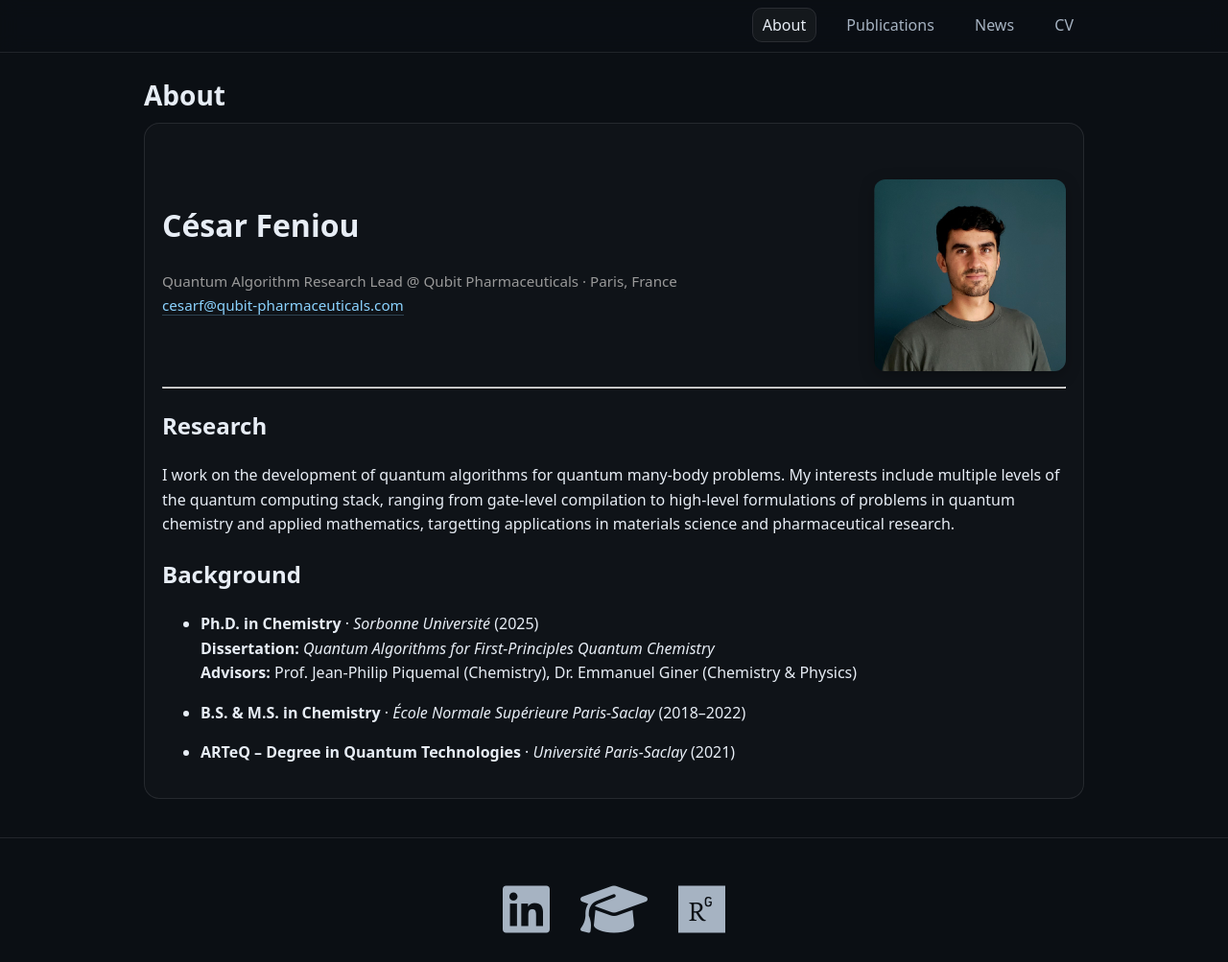
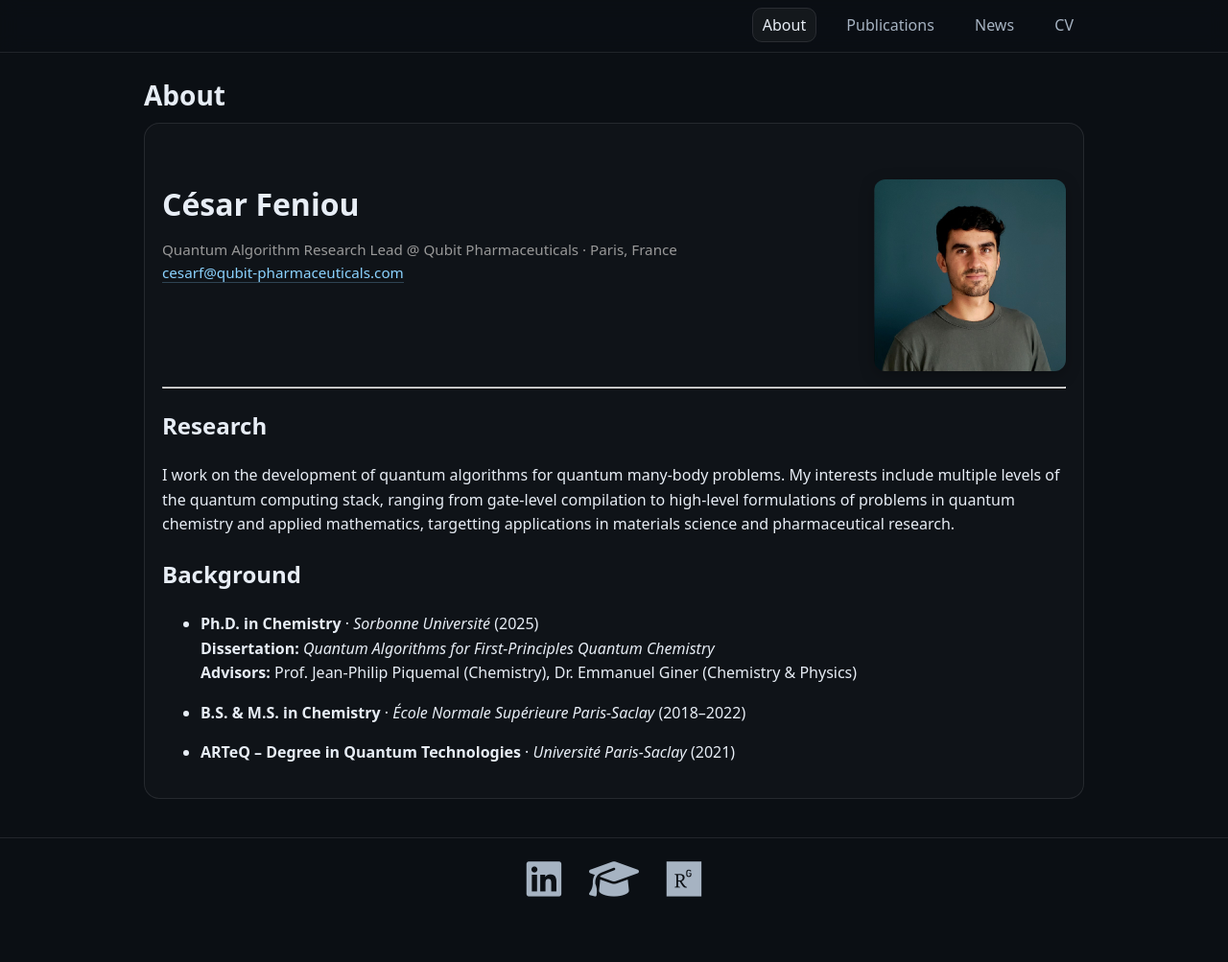
Before and after one commit to cesarfeniou/cesarfeniou.github.io, a Jekyll site: the page built from index.md, in a window 1280 px wide and 1003 px high. Shown: the whole window at 96% size. Built offline with Jekyll 4.4.1, drawn with Linux system fonts in a browser that asks for light colours.

Commit message:
Update main.css

```diff
--- a/assets/css/main.css
+++ b/assets/css/main.css
@@ -114,27 +114,6 @@ a{ color: var(--link); }
    About page blocks (from custom.css)
    ========================= */
 
-/* --- Social icons --- */
-.social-icons{
-  margin-top: 1.5rem;
-  display: flex;
-  gap: 1.5rem; /* space between icons */
-  align-items: center;
-}
-
-.social-icons a{
-  color: inherit;
-  text-decoration: none;
-}
-
-.social-icons a:hover{
-  opacity: 0.7;
-}
-
-.social-icons i{
-  transition: opacity 0.2s ease;
-}
-
 /* --- Intro layout --- */
 .intro{
   display: flex;
@@ -194,8 +173,25 @@ a{ color: var(--link); }
 .intro { display: flex !important; }
 .intro-photo img { width: 200px !important; height: 200px !important; }
 
-/* --- Footer social bar --- */
-.site-footer{
+/* --- About intro alignment fixes --- */
+.intro{
+  display:flex;
+  align-items:flex-start;
+  justify-content:space-between;
+  gap: 2rem;
+}
+
+.intro-text h1{
+  margin-top: 0;   /* important: remove default top margin */
+  margin-bottom: 0.6rem;
+}
+
+.intro-meta{
+  margin-top: 0;
+}
+
+/* --- Footer --- */
+.site-footer {
   border-top: 1px solid var(--border);
   margin-top: 40px;
   padding: 22px 0;
@@ -203,31 +199,20 @@ a{ color: var(--link); }
   font-size: 14px;
 }
 
-.footer-inner{
-  display:flex;
-  justify-content:center;
-}
-
-/* icons */
-.social-icons{
-  display:flex;
-  gap: 22px;
-  align-items:center;
-}
-
-.social-icons a{
-  color: var(--muted);
-  text-decoration:none;
-  font-size: 28px; /* icon size */
-}
-
-.social-icons a:hover{
-  color: var(--text);
-}
-
 .site-footer .social-icons {
   display: flex;
   justify-content: center;
   align-items: center;
-  gap: 2rem;        /* space between icons */
+  gap: 1.8rem;           /* spacing between icons */
 }
+
+/* --- Social icons --- */
+.social-icons a {
+  color: var(--muted);
+  text-decoration: none;
+  font-size: 1.3rem;     /* smaller, refined size */
+}
+
+.social-icons a:hover {
+  color: var(--text);
+}
```
